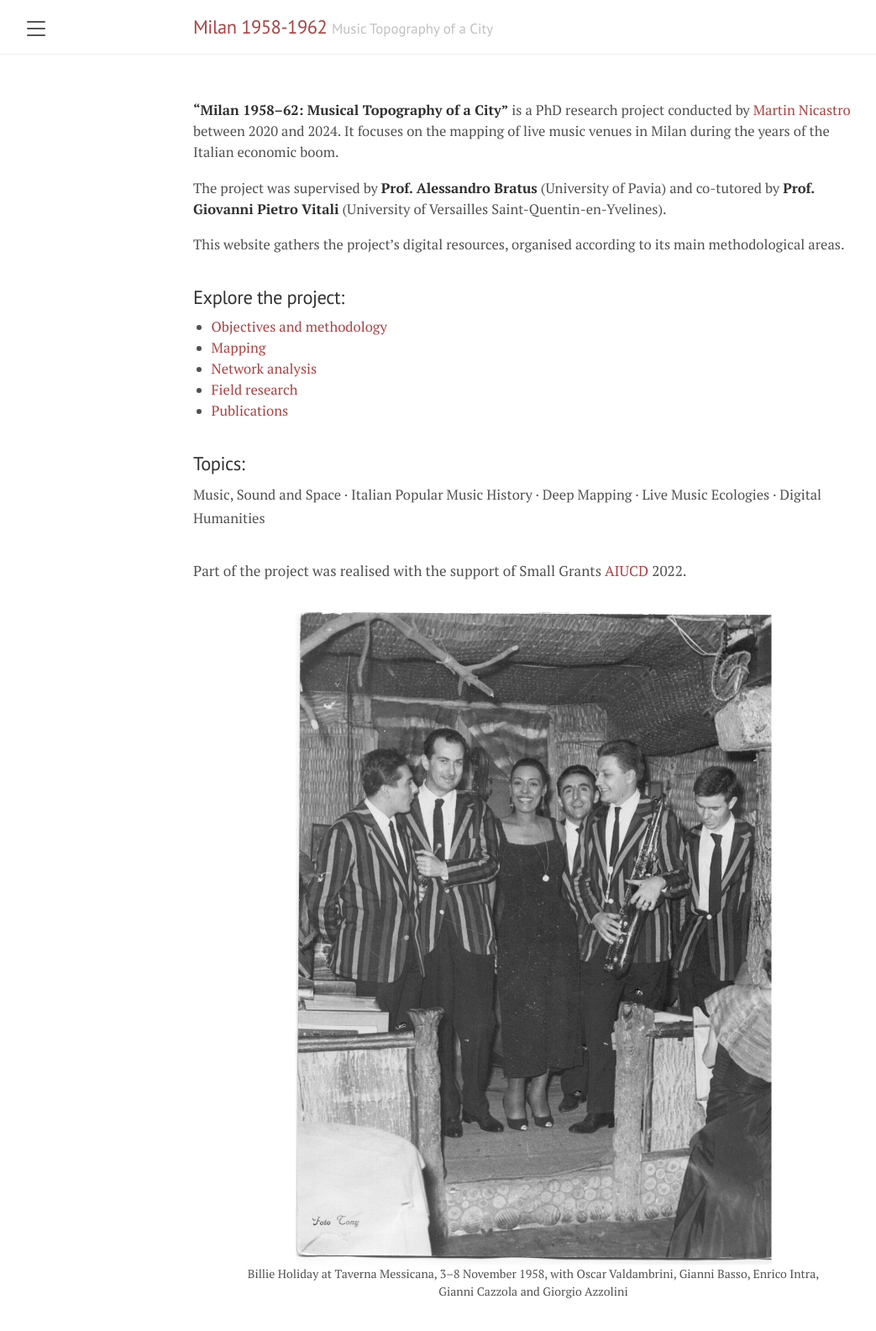
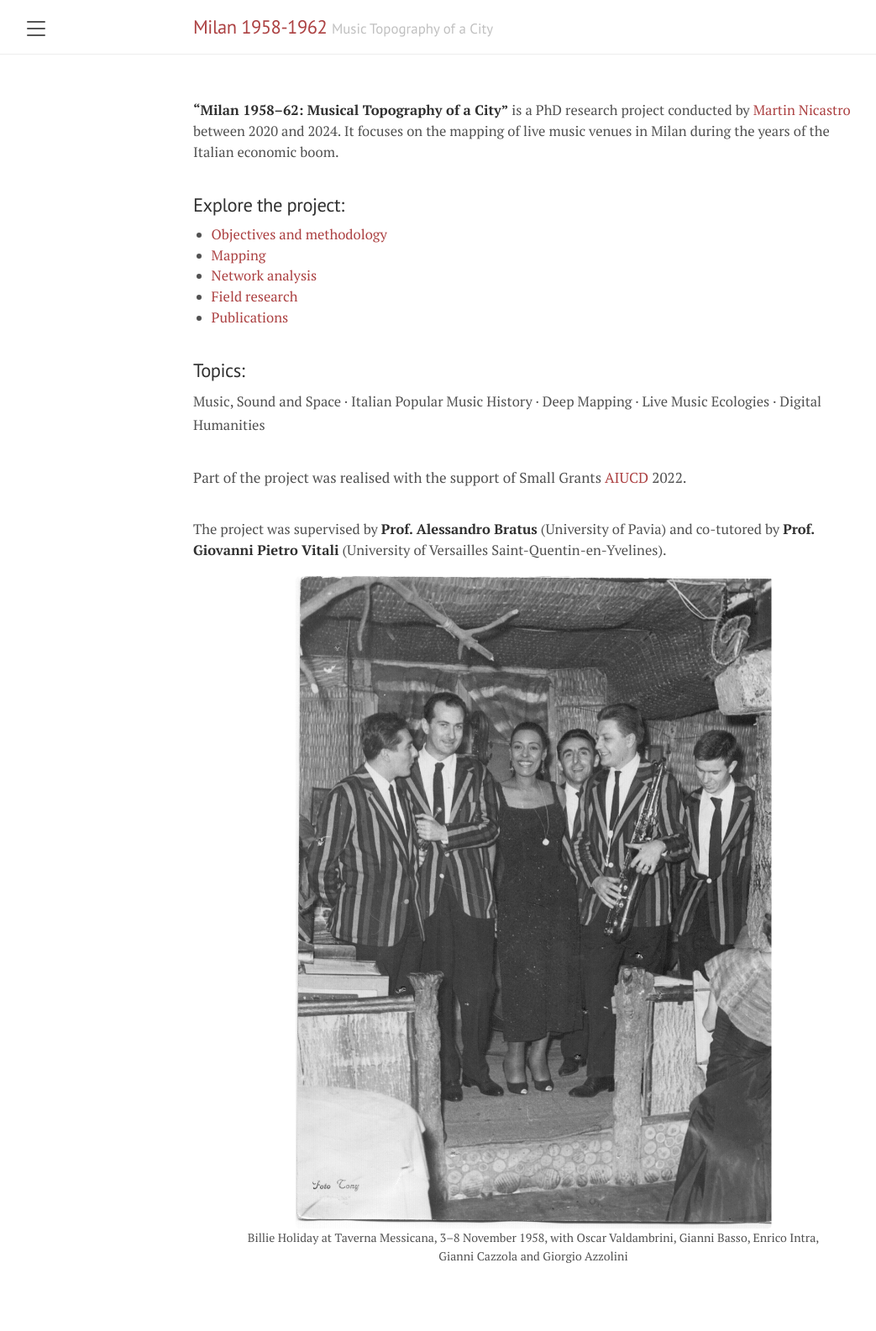
Before and after one commit to musictopography/musictopography.github.io, a Jekyll site: the page built from index.md, in a window 1280 px wide. Shown: the whole page at 84% size, without its empty margins (5-1048 px from the left). Built offline with Jekyll 4.4.1, drawn with Linux system fonts in a browser that asks for light colours; after the commit the page ends 1542 px from its top, so only the background shows below that.

Commit message:
Update index.md

```diff
--- a/index.md
+++ b/index.md
@@ -8,15 +8,6 @@ title: Home
     <strong>“Milan 1958–62: Musical Topography of a City”</strong> is a PhD research project conducted by
     <a href="https://www.martinnicastro.com/" target="_blank" rel="noopener noreferrer">Martin Nicastro</a>
     between 2020 and 2024. It focuses on the mapping of live music venues in Milan during the years of the Italian economic boom.
-  </p>
-
-  <p>
-    The project was supervised by <strong>Prof. Alessandro Bratus</strong> (University of Pavia) and co-tutored by
-    <strong>Prof. Giovanni Pietro Vitali</strong> (University of Versailles Saint-Quentin-en-Yvelines).
-  </p>
-
-  <p>
-    This website gathers the project’s digital resources, organised according to its main methodological areas.
   </p>
 </div>
 
@@ -43,6 +34,11 @@ title: Home
   <a href="https://www.aiucd.it/" target="_blank" rel="noopener noreferrer">AIUCD</a> 2022.
 </p>
 
+  <p>
+    The project was supervised by <strong>Prof. Alessandro Bratus</strong> (University of Pavia) and co-tutored by
+    <strong>Prof. Giovanni Pietro Vitali</strong> (University of Versailles Saint-Quentin-en-Yvelines).
+  </p>
+
 <div class="home-image">
   <img src="images/Billie.jpg"
   alt="Billie Holiday at Taverna Messicana"
```
